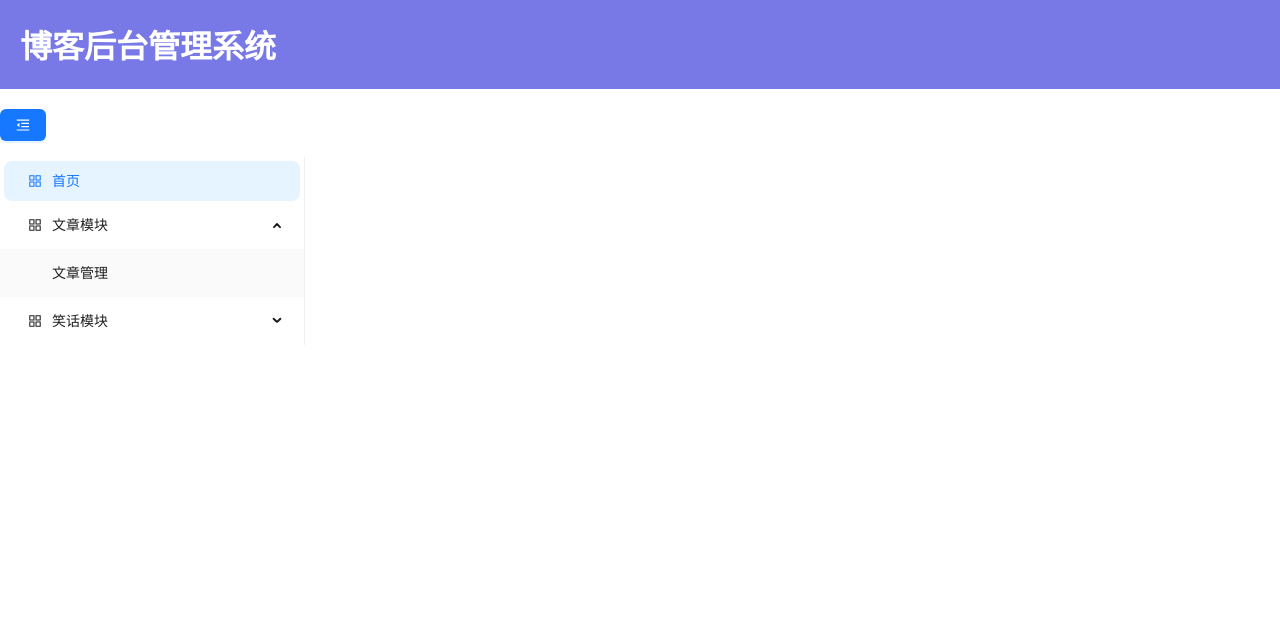
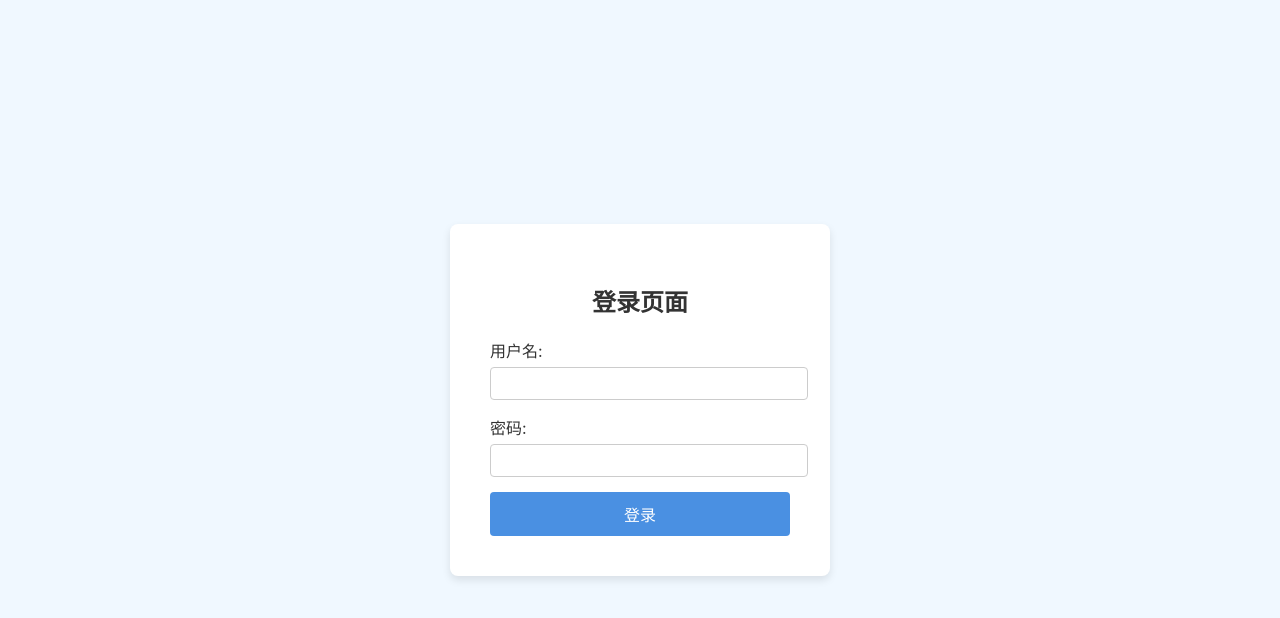
Before and after one commit to zoupengbo/blog-web-react, a React (Create React App) app: page /login in a window 1280 px wide. Shown: the top 618 px of the page. Built offline with nearby package versions, Linux system fonts and the light colour scheme.

Commit message:
feat(auth): 添加认证上下文和登录页面，优化路由保护

```diff
--- a/src/App.tsx
+++ b/src/App.tsx
@@ -1,23 +1,46 @@
 import React from "react";
+import { BrowserRouter as Router, Routes, Route, Navigate } from "react-router-dom";
 import { PageLeft } from "./layout/page-left";
-import { BrowserRouter as Router } from "react-router-dom";
 import { PageTop } from "./layout/page-top";
 import { PageContent } from "./layout/page-content";
+import LoginPage from "./page/login";
+import { AuthProvider, useAuth } from "./context/authContext.tsx";
 // 引入富文本编辑器的样式文件
 import "react-quill/dist/quill.bubble.css";
 import "quill/dist/quill.snow.css";
 import "./App.scss";
 
-const App: React.FC = () => (
-  <div className="App">
-    <PageTop />
-    <div className="App-bottom">
+const App: React.FC = () => {
+  return (
+    <AuthProvider>
       <Router>
+        <div className="App">
+          <Routes>
+            <Route path="/login" element={<LoginPage />} />
+            <Route path="/*" element={<ProtectedRoutes />} />
+          </Routes>
+        </div>
+      </Router>
+    </AuthProvider>
+  );
+};
+
+const ProtectedRoutes: React.FC = () => {
+  const { isAuthenticated } = useAuth();
+
+  return isAuthenticated ? (
+    <>
+      <PageTop />
+      <div className="App-bottom">
         <PageLeft />
-        <PageContent/>
-      </Router>
-    </div>
-  </div>
-);
+        <div className="App-content">
+          <PageContent />
+        </div>
+      </div>
+    </>
+  ) : (
+    <Navigate to="/login" />
+  );
+};
 
 export default App;
--- /dev/null
+++ b/src/context/authContext.tsx
@@ -0,0 +1,34 @@
+import React, { createContext, useState, useContext } from 'react';
+
+interface AuthContextType {
+  isAuthenticated: boolean;
+  login: () => void;
+  logout: () => void;
+}
+
+interface AuthProviderProps {
+  children: React.ReactNode;
+}
+
+const AuthContext = createContext<AuthContextType | undefined>(undefined);
+
+export const AuthProvider: React.FC<AuthProviderProps> = ({ children }) => {
+  const [isAuthenticated, setIsAuthenticated] = useState(false);
+
+  const login = () => setIsAuthenticated(true);
+  const logout = () => setIsAuthenticated(false);
+
+  return (
+    <AuthContext.Provider value={{ isAuthenticated, login, logout }}>
+      {children}
+    </AuthContext.Provider>
+  );
+};
+
+export const useAuth = (): AuthContextType => {
+  const context = useContext(AuthContext);
+  if (!context) {
+    throw new Error('useAuth must be used within an AuthProvider');
+  }
+  return context;
+};
--- a/src/layout/page-content.tsx
+++ b/src/layout/page-content.tsx
@@ -6,6 +6,8 @@ import { JokeModule } from "../page/article/jokeModule/index.tsx";
 import { AccessManager } from "../page/count/accessManager/index.tsx";
 
 const PageContent: React.FC = () => {
+  const isAuthenticated = false;
+
   const routes = [
     {
       path: "/",
@@ -29,7 +31,7 @@ const PageContent: React.FC = () => {
     }>
       <Routes>
         {routes.map((route, index) => (
-          <Route key={index} path={route.path} element={route.element} />
+          <Route key={index} path={route.path} />
         ))}
       </Routes>
     </div>
--- /dev/null
+++ b/src/page/login/index.scss
@@ -0,0 +1,60 @@
+.login-container {
+  display: flex;
+  justify-content: center;
+  align-items: center;
+  height: 100vh;
+  width: 100%;
+  background-color: #f0f8ff;
+}
+
+.login-box {
+  background-color: #ffffff;
+  padding: 40px;
+  border-radius: 8px;
+  box-shadow: 0 4px 8px rgba(0, 0, 0, 0.1);
+  text-align: center;
+  width: 300px;
+}
+
+h2 {
+  margin-bottom: 20px;
+  color: #333;
+}
+
+.input-group {
+  margin-bottom: 15px;
+  text-align: left;
+}
+
+label {
+  display: block;
+  margin-bottom: 5px;
+  color: #333;
+}
+
+input {
+  width: 100%;
+  padding: 8px;
+  border: 1px solid #ccc;
+  border-radius: 4px;
+}
+
+.login-button {
+  width: 100%;
+  padding: 10px;
+  background-color: #4a90e2;
+  color: white;
+  border: none;
+  border-radius: 4px;
+  cursor: pointer;
+  font-size: 16px;
+}
+
+.login-button:hover {
+  background-color: #357ab8;
+}
+
+.message {
+  margin-top: 15px;
+  color: #ff4d4f;
+}
--- /dev/null
+++ b/src/page/login/index.tsx
@@ -0,0 +1,55 @@
+import React, { useState } from 'react';
+import { useNavigate } from 'react-router-dom';
+import { useAuth } from '../../context/authContext';
+import './index.scss';
+
+const LoginPage: React.FC = () => {
+  const [username, setUsername] = useState('');
+  const [password, setPassword] = useState('');
+  const [message, setMessage] = useState('');
+  const navigate = useNavigate();
+  const { login } = useAuth();
+
+  const handleLogin = async () => {
+    try {
+      // 模拟登录请求
+      if (username === 'admin' && password === 'admin') {
+        setMessage('登录成功');
+        login(); // 设置认证状态为已登录
+        navigate('/'); // 登录成功后跳转到主页
+      } else {
+        setMessage('登录失败');
+      }
+    } catch (error) {
+      setMessage('请求错误');
+    }
+  };
+
+  return (
+    <div className="login-container">
+      <div className="login-box">
+        <h2>登录页面</h2>
+        <div className="input-group">
+          <label>用户名:</label>
+          <input
+            type="text"
+            value={username}
+            onChange={(e) => setUsername(e.target.value)}
+          />
+        </div>
+        <div className="input-group">
+          <label>密码:</label>
+          <input
+            type="password"
+            value={password}
+            onChange={(e) => setPassword(e.target.value)}
+          />
+        </div>
+        <button className="login-button" onClick={handleLogin}>登录</button>
+        {message && <p className="message">{message}</p>}
+      </div>
+    </div>
+  );
+};
+
+export default LoginPage;
```
Also changed, not shown: src/components/PrivateRoute.tsx (added, +13 -0 lines).
